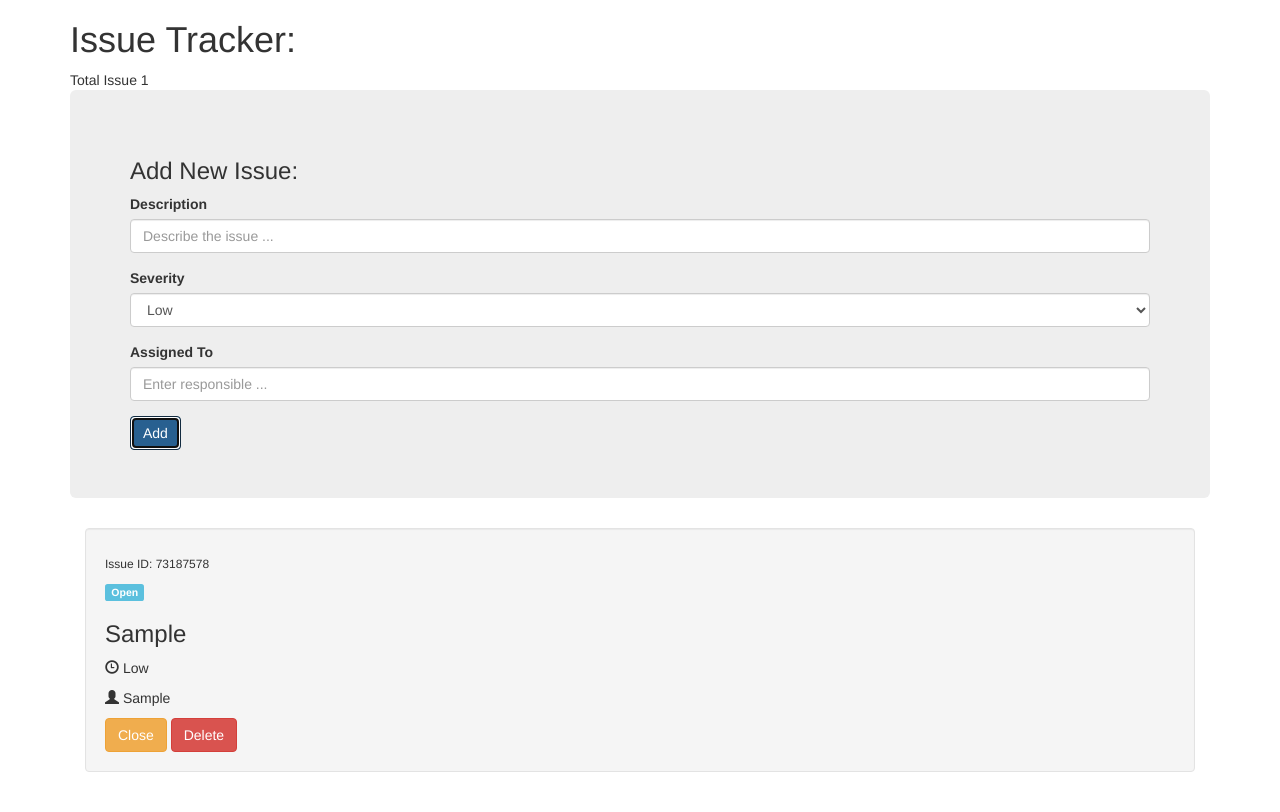
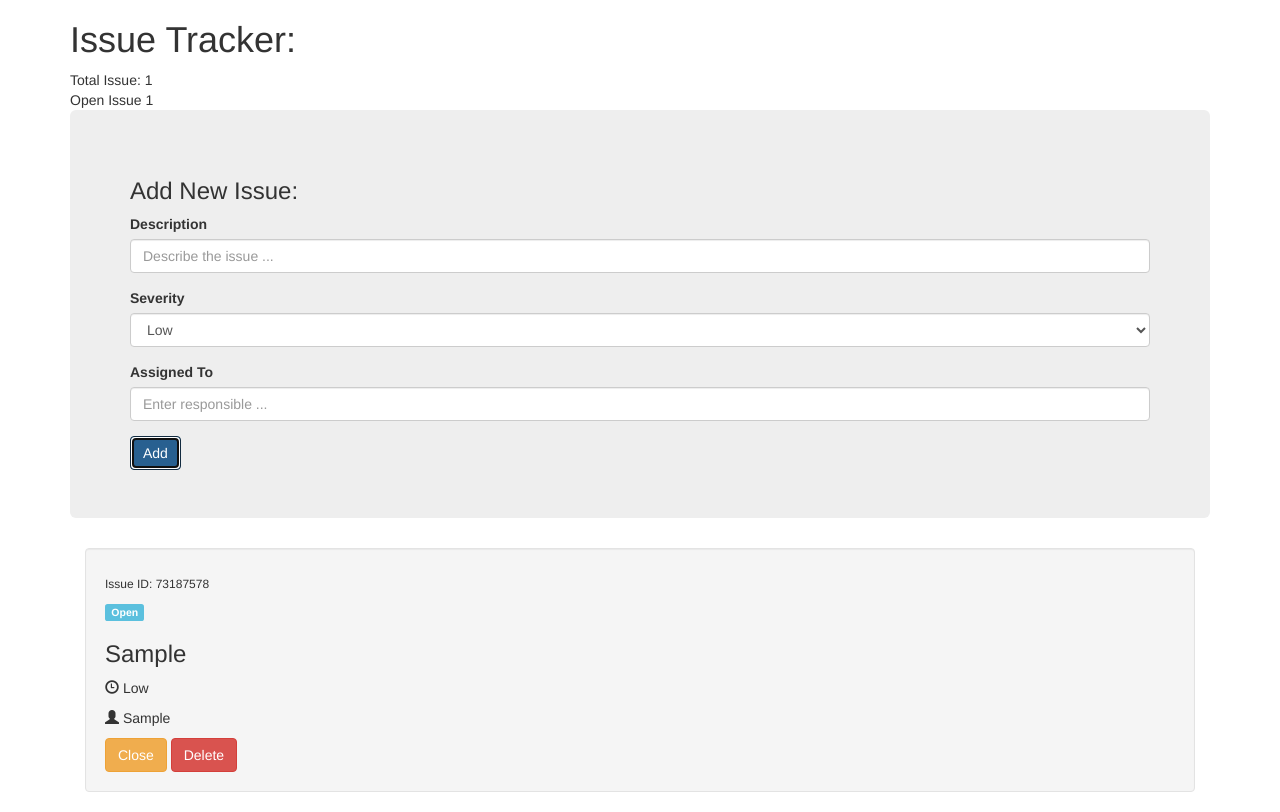
Before and after one commit to suparansharma/Issue-tracker, a plain HTML site: page index.html in a window 1280 px wide. Both pictures are taken after typing "Sample", "Sample" into the empty fields and a click on the button "Add". Drawn offline with nearby package versions, Linux system fonts and the light colour scheme.

Commit message:
open section

```diff
--- a/index.html
+++ b/index.html
@@ -12,9 +12,15 @@
     <div class="container">
       <h1>Issue Tracker: </h1>
       <div>
-        <span>Total Issue </span>
+        <span>Total Issue: </span>
         <span id="total-issue"></span>
       </div>
+
+      <div>
+        <span>Open Issue</span>
+        <span id="total-open-issue"></span>
+      </div>
+
       <div class="jumbotron">
         <h3>Add New Issue:</h3>
         <form id="issueInputForm">
--- a/main.js
+++ b/main.js
@@ -19,6 +19,7 @@ function submitIssue(e) {
 
   document.getElementById('issueInputForm').reset();
   totalIssue();
+  totalOpenIssue();
   fetchIssues();
   e.preventDefault();
 }
@@ -27,6 +28,27 @@ const totalIssue = () => {
   const issues = JSON.parse(localStorage.getItem('issues')) || [];
   document.getElementById("total-issue").innerHTML=issues.length;
 }
+
+
+
+
+const totalOpenIssue = () =>{
+
+  let openIssue = 0;
+  const issues = JSON.parse(localStorage.getItem('issues')) || [];
+  issues.forEach(element => {
+    if(element.status === "Open"){
+
+      openIssue +=1
+    }
+
+  });
+
+  console.log(openIssue);
+
+  document.getElementById("total-open-issue").innerHTML=openIssue;
+
+  }
 
 
 
```
